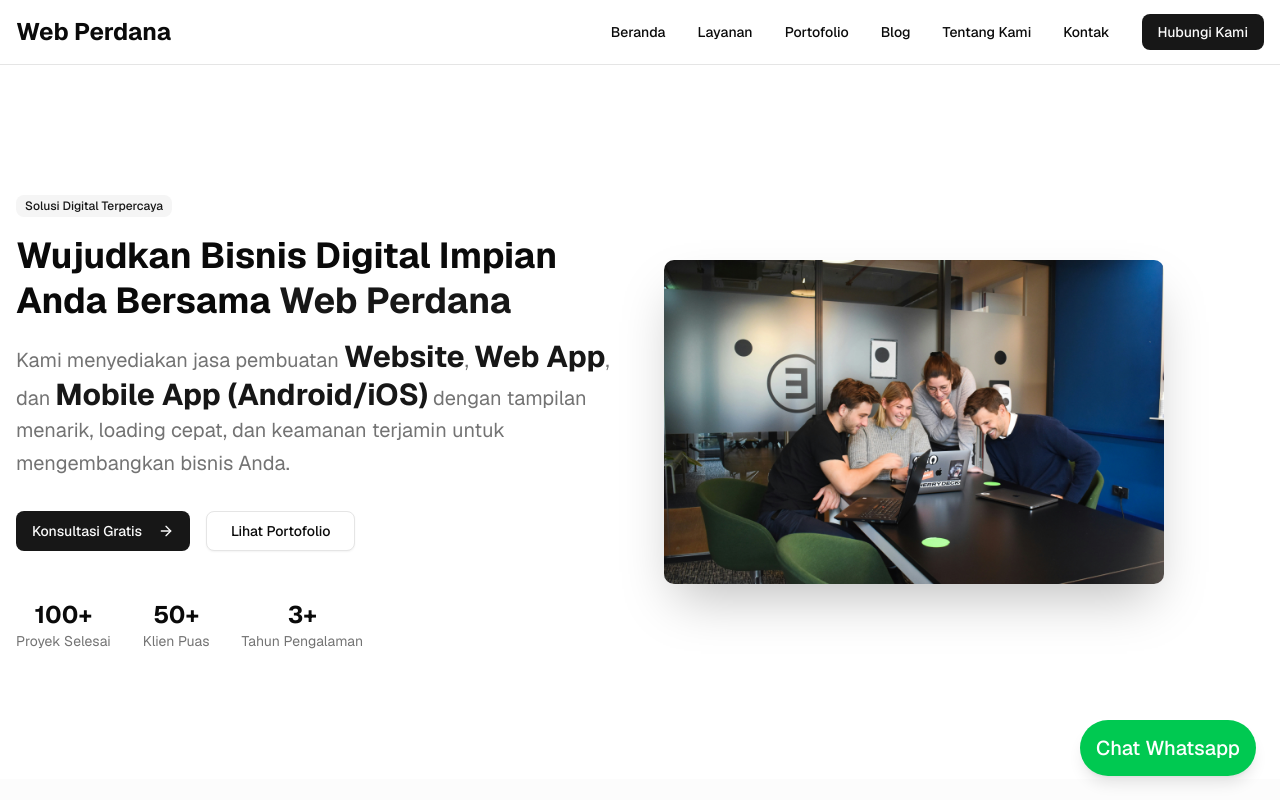
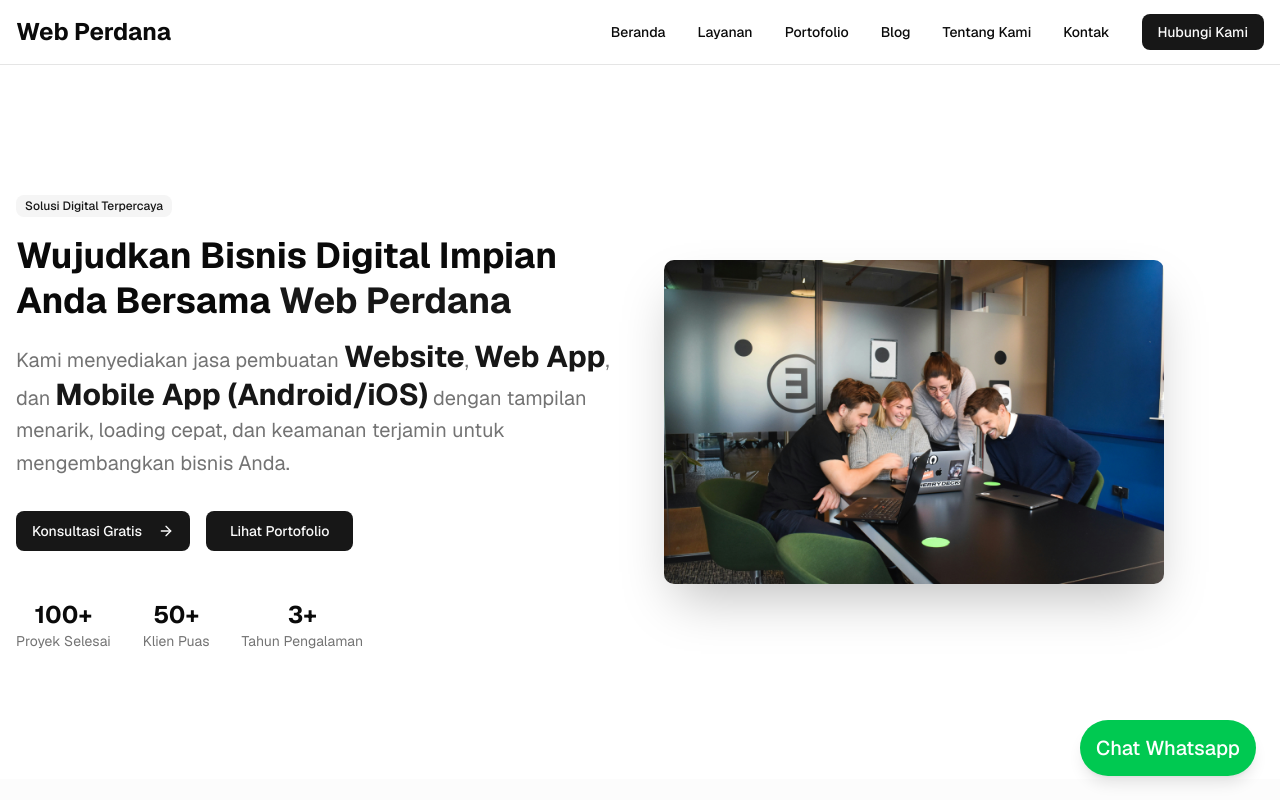
Before and after one commit to wsetiono/website_webperdana, a Next.js app: page / in a window 1280 px wide. Shown: the top 800 px of the page. Built offline with nearby package versions, Linux system fonts and the light colour scheme.

Commit message:
Update page.tsx

```diff
--- a/app/page.tsx
+++ b/app/page.tsx
@@ -123,7 +123,7 @@ export default function HomePage() {
                     <ArrowRight className="ml-2 h-5 w-5" />
                   </Link>
                 </Button>
-                <Button variant="outline" size="lg" asChild>
+                <Button size="lg" asChild>
                   <Link href="/portofolio">Lihat Portofolio</Link>
                 </Button>
               </div>
@@ -295,7 +295,7 @@ export default function HomePage() {
                 </Button> */}
                 <Button
                   size="lg"
-                  variant="outline"
+                  variant="secondary"
                   className="border-primary-foreground text-primary-foreground hover:bg-primary-foreground hover:text-primary bg-transparent"
                   asChild
                 >
```
